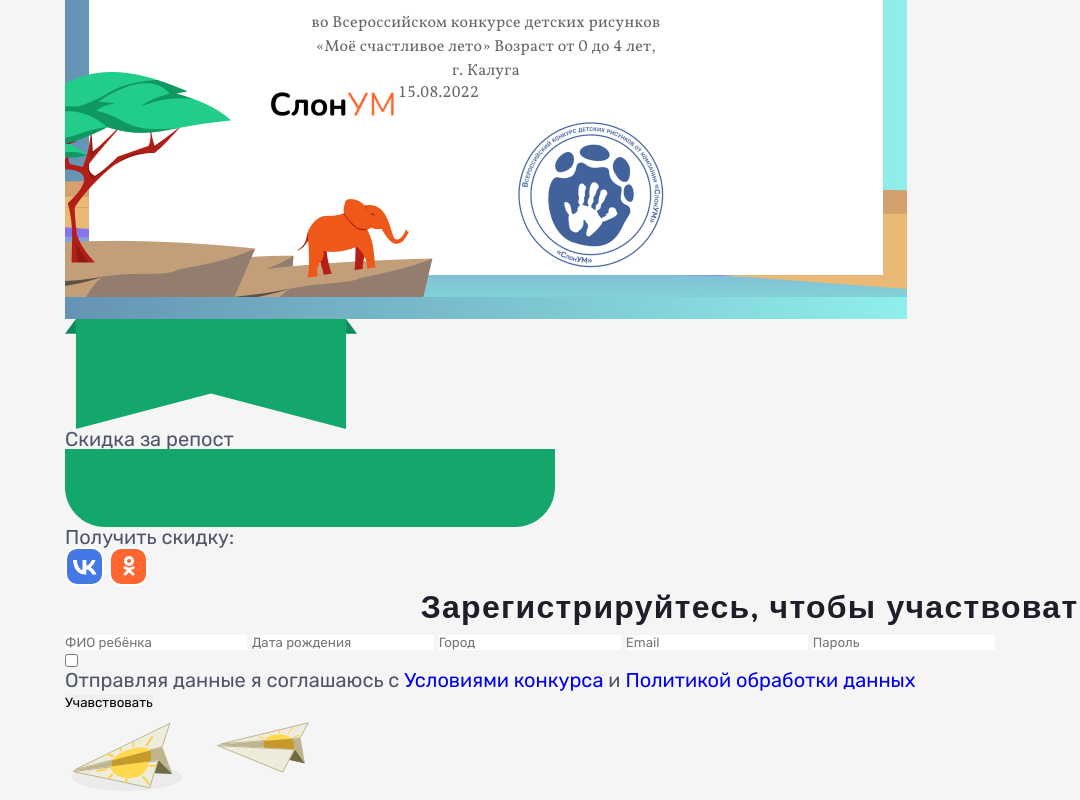
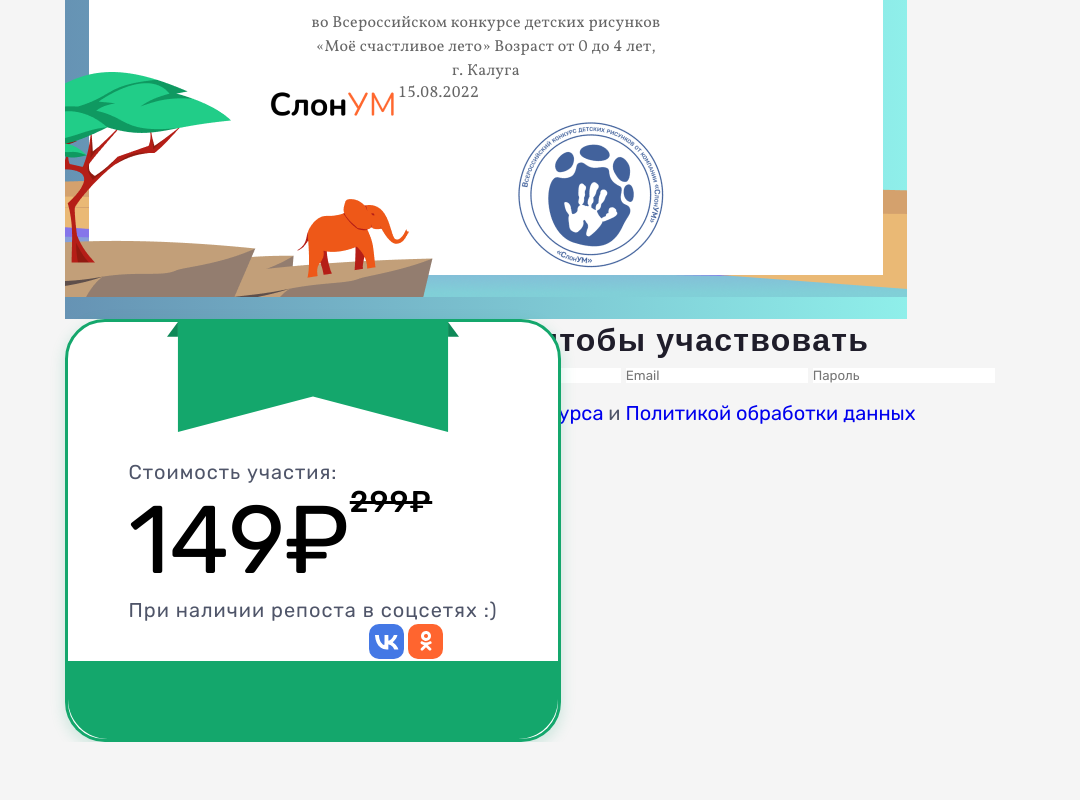
Before and after one commit to AlenaMearbhall/diploma, a plain HTML site: page index.html in a window 1280 px wide. Shown: the part 1304-2104 px from the top of the page, without its empty margins (200-1280 px from the left). After the commit the page ends 2046 px from the top, so only its background shows below. Drawn offline with nearby package versions, Linux system fonts and the light colour scheme.

Commit message:
add discount css

```diff
--- a/css/styles.css
+++ b/css/styles.css
@@ -560,48 +560,126 @@ h6 {
 
     /* Main registration */
 
+.registration__container {
+    display: flex;
+}
 
-.registration__container {
+.registration__discount {
+    box-sizing: border-box;
+    position: absolute;
+    /* left: 13.75%;
+    right: 60.73%;
+    top: 61.82%;
+    bottom: 30.11%; */
+
+    background: #FFFFFF;
+    border: 3px solid var(--mainColor);
+
+    box-shadow: 0px 5px 15px rgba(20, 167, 114, 0.2);
+    border-radius: 40px;
 }
-._container {
+
+.registration__discount-box {
+    display: flex;
+    flex-direction: column;
+    align-items: center;
 }
-.registration__discount {
-}
-.registration__discount-box {
-}
+
 .registration__discount-box-top {
 }
-.registration__discount-box-top__text {
+
+.registration__discount__text {
+    font-family: var(--headersFont);
+    font-weight: 700;
+    line-height: 140%;
+
+    text-align: center;
+    letter-spacing: 0.04em;
+
+    color: #FFFFFF;
 }
+
+.registration__discount-box-medium {
+
+}
+
+.box-medium__title {
+    line-height: 24px;
+    line-height: calc(24 / 20 * 100%);
+    letter-spacing: 0.05em;
+    color: var(--commonFontColor);
+}
+
+.box-medium__price {
+    display: flex;
+    color: #000000;
+}
+
+.box-medium__price-current {
+    font-size: 96px;
+    line-height: calc(114 / 96 * 100%);
+    text-align: right;
+}
+
+.box-medium__price-old {
+    font-weight: 500;
+    font-size: 30px;
+    line-height: calc(36 / 30 * 100%);
+    letter-spacing: 0.05em;
+    text-decoration: line-through;
+}
+
+.box-medium__text {
+    line-height: 24px;
+    line-height: calc(24 / 20 * 100%);
+    letter-spacing: 0.05em;
+    color: var(--commonFontColor);
+}
+
 .registration__discount-box-bottom {
+    display: flex;
 }
+
 .registration__discount-box-bottom__text {
 }
+
 .registration__discount-link {
 }
 .registration__block {
 }
+
 .registration__header {
 }
+
 .header-block {
 }
+
 .header-block__title {
 }
+
 .block-form {
 }
+
 .block-form__input {
 }
+
 .checkbox {
 }
+
 .block-form__checkbox {
 }
+
 .block-form__text {
 }
+
 .block-form__link {
 }
+
 .block-form__submit {
 }
+
 .block-form__button {
 }
+
 .block-form__planes-anim {
 }
--- a/index.html
+++ b/index.html
@@ -230,13 +230,21 @@
                         <div class="registration__discount-box">
                             <div class="registration__discount-box-top">
                                 <img src="./img/registration/Vector.svg" alt="верхняя часть рамки">
-                                <p class="registration__discount-box-top__text">
+                                <p class="registration__discount__text">
                                     Скидка за репост
                                 </p>
                             </div>
+                            <div class="registration__discount-box-medium">
+                                <h2 class="box-medium__title">Стоимость участия:</h2>
+                                <div class="box-medium__price">
+                                    <p class="box-medium__price-current">149₽</p>
+                                    <p class="box-medium__price-old">299₽</p>
+                                </div>
+                                <h3 class="box-medium__text">При наличии репоста в соцсетях :)</h3>
+                            </div>
+
                             <div class="registration__discount-box-bottom">
-                                <img src="./img/registration/Фон низ.svg" alt="нижняя часть рамки">
-                                <p class="registration__discount-box-bottom__text">
+                                <p class="registration__discount__text">
                                     Получить скидку:
                                 </p>
                                 <a href="#" class="registration__discount-link">
@@ -246,6 +254,8 @@
                                     <img src="./img/registration/ок.svg" alt="значок одноклассники">
                                 </a>
                             </div>
+
+                            <img src="./img/registration/Фон низ.svg" alt="нижняя часть рамки">
                         </div>
                     </div>
 
@@ -282,11 +292,6 @@
                         </form>
 
                     </div>
-
-
-
-
-
                 </div>
             </div>
 
```
